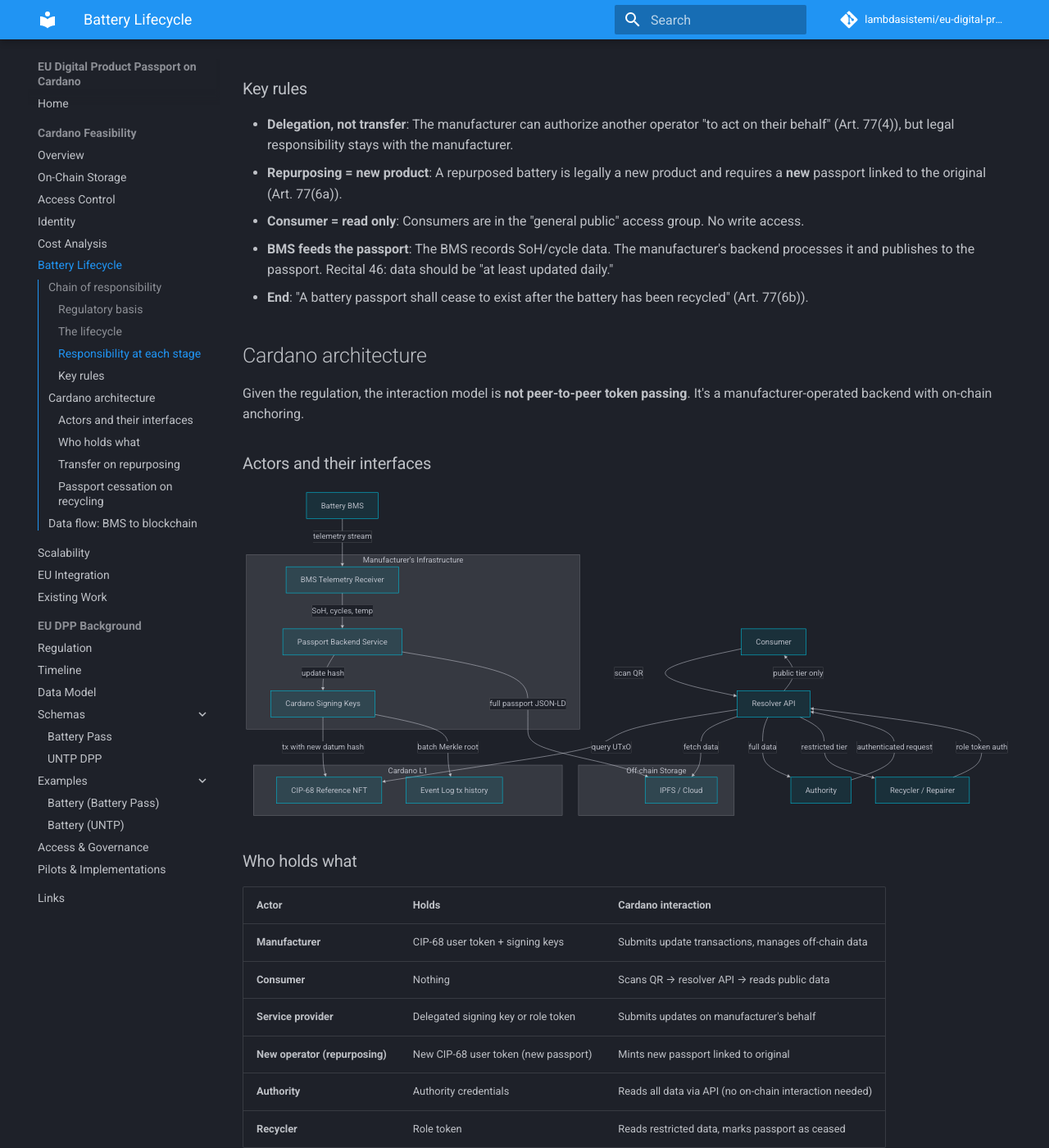
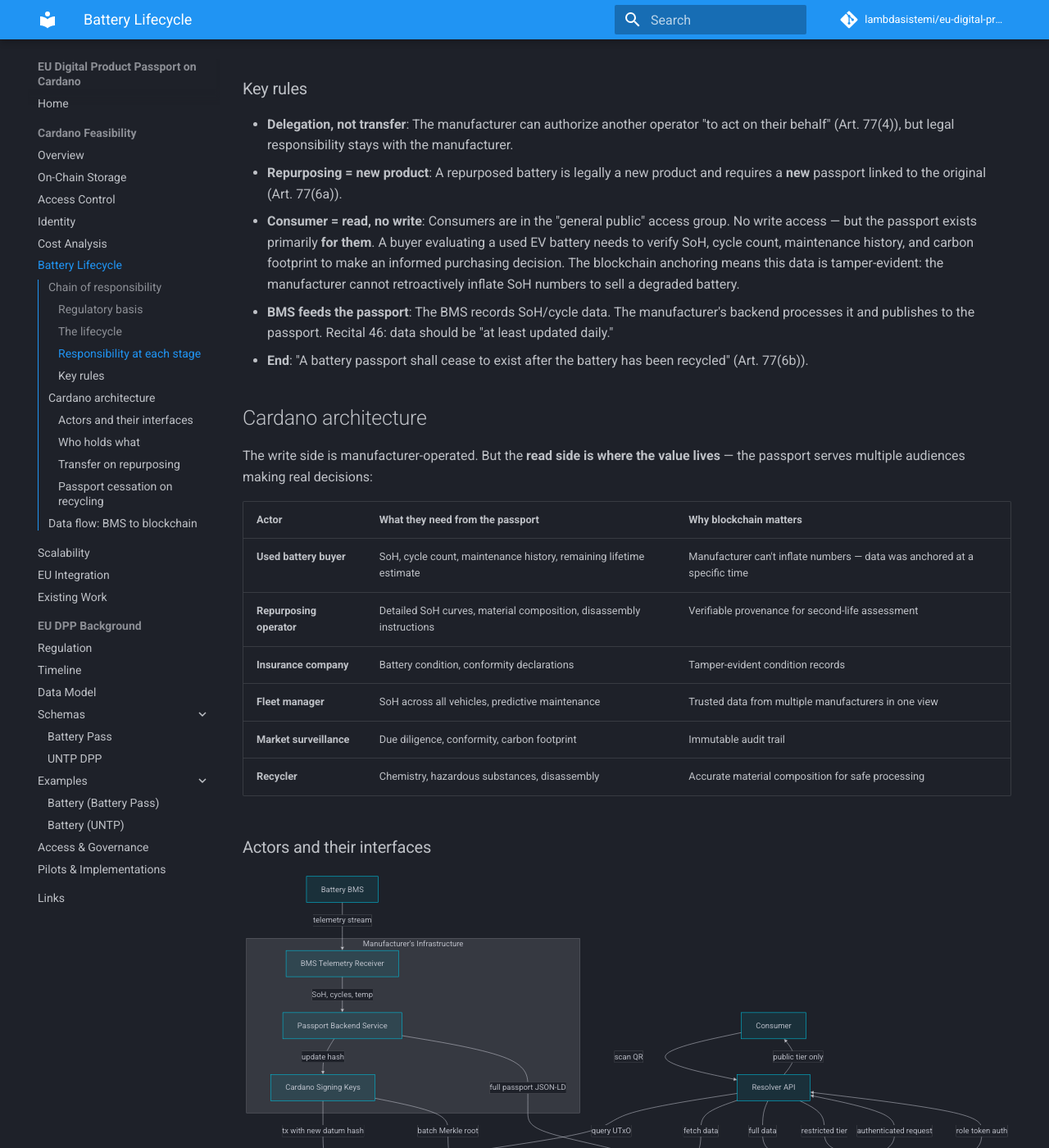
Before and after one commit to lambdasistemi/eu-digital-product-passport, an MkDocs documentation site: the page built from docs/cardano/lifecycle.md, in a window 1280 px wide and 1400 px high, scrolled down 2119 px. Shown: the whole window at 82% size. Built offline with MkDocs 1.6.1 and Material for MkDocs 9.7.7, drawn with Linux system fonts in a browser that asks for light colours; comment, search, counter and statistics services are not loaded.

Commit message:
fix: consumer as active decision-maker, not passive scanner

```diff
--- a/docs/cardano/lifecycle.md
+++ b/docs/cardano/lifecycle.md
@@ -56,13 +56,22 @@
 
 - **Delegation, not transfer**: The manufacturer can authorize another operator "to act on their behalf" (Art. 77(4)), but legal responsibility stays with the manufacturer.
 - **Repurposing = new product**: A repurposed battery is legally a new product and requires a **new** passport linked to the original (Art. 77(6a)).
-- **Consumer = read only**: Consumers are in the "general public" access group. No write access.
+- **Consumer = read, no write**: Consumers are in the "general public" access group. No write access — but the passport exists primarily **for them**. A buyer evaluating a used EV battery needs to verify SoH, cycle count, maintenance history, and carbon footprint to make an informed purchasing decision. The blockchain anchoring means this data is tamper-evident: the manufacturer cannot retroactively inflate SoH numbers to sell a degraded battery.
 - **BMS feeds the passport**: The BMS records SoH/cycle data. The manufacturer's backend processes it and publishes to the passport. Recital 46: data should be "at least updated daily."
 - **End**: "A battery passport shall cease to exist after the battery has been recycled" (Art. 77(6b)).
 
 ## Cardano architecture
 
-Given the regulation, the interaction model is **not peer-to-peer token passing**. It's a manufacturer-operated backend with on-chain anchoring.
+The write side is manufacturer-operated. But the **read side is where the value lives** — the passport serves multiple audiences making real decisions:
+
+| Actor | What they need from the passport | Why blockchain matters |
+|-------|--------------------------------|----------------------|
+| **Used battery buyer** | SoH, cycle count, maintenance history, remaining lifetime estimate | Manufacturer can't inflate numbers — data was anchored at a specific time |
+| **Repurposing operator** | Detailed SoH curves, material composition, disassembly instructions | Verifiable provenance for second-life assessment |
+| **Insurance company** | Battery condition, conformity declarations | Tamper-evident condition records |
+| **Fleet manager** | SoH across all vehicles, predictive maintenance | Trusted data from multiple manufacturers in one view |
+| **Market surveillance** | Due diligence, conformity, carbon footprint | Immutable audit trail |
+| **Recycler** | Chemistry, hazardous substances, disassembly | Accurate material composition for safe processing |
 
 ### Actors and their interfaces
 
```
